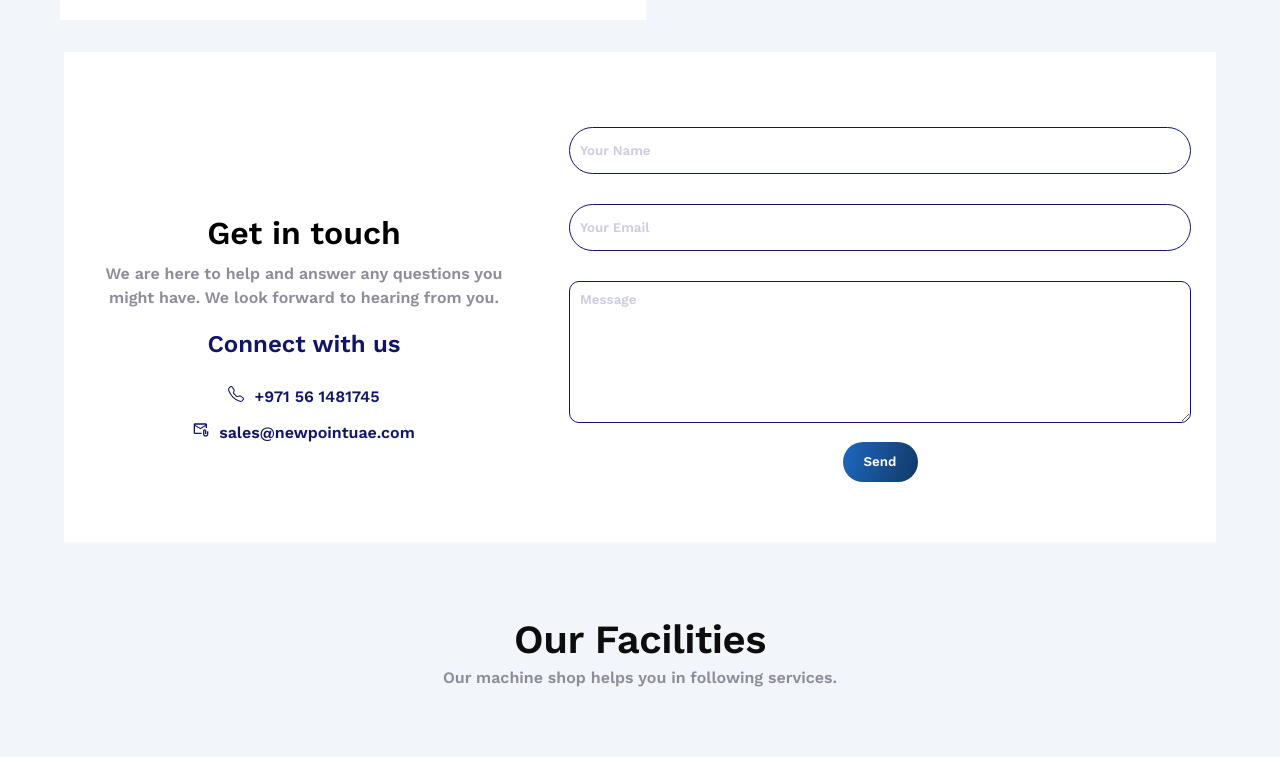
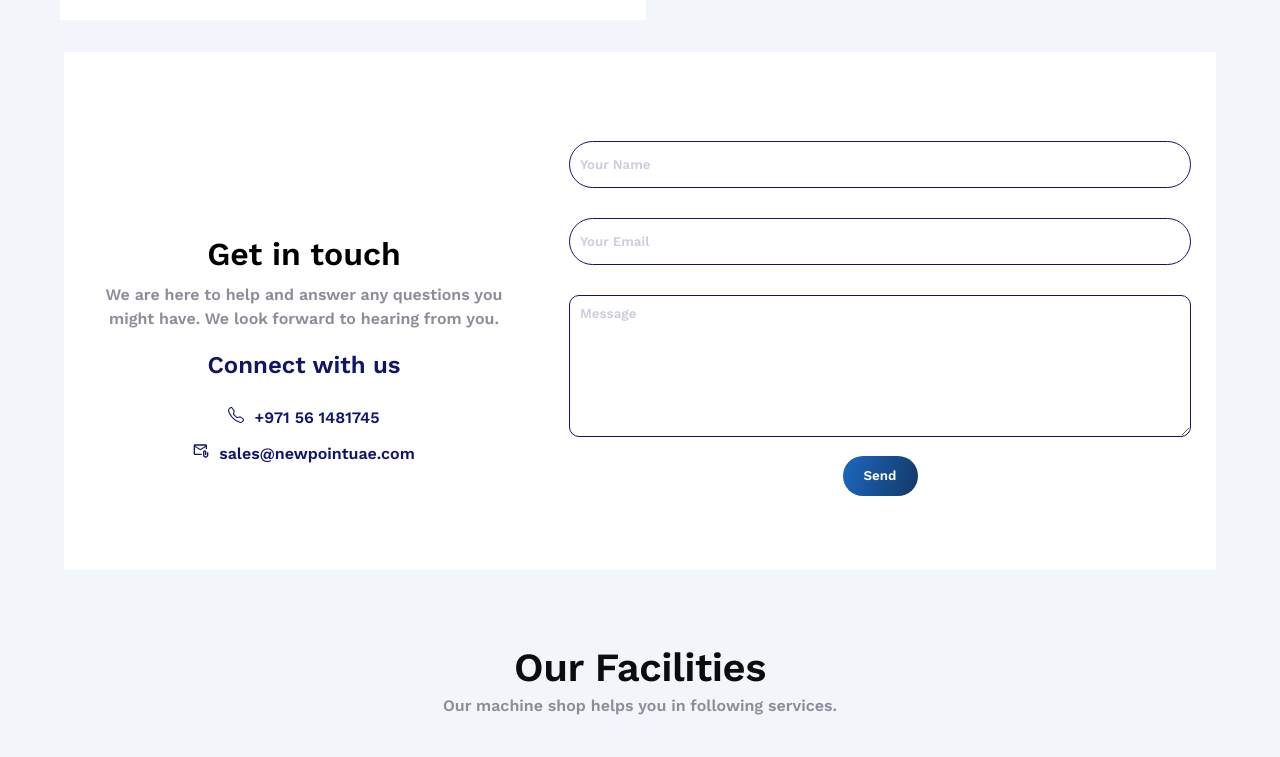
Before and after one commit to elaventa/newpointuae, a Gatsby site: page / in a window 1280 px wide. Shown: the part 1871-2628 px from the top of the page. Built offline with nearby package versions, Linux system fonts and the light colour scheme; Gatsby itself is replaced by a stand-in of ours.

Commit message:
contact form

```diff
--- a/src/components/Contact/Contact.scss
+++ b/src/components/Contact/Contact.scss
@@ -14,7 +14,7 @@
     background-color: white;
     }
     .col{
-        padding-top:50px;
+        padding-top:64px;
 
         flex: 30%;
         align-items: center;
@@ -59,7 +59,7 @@
 
         }
         .contact-form{
-            padding-bottom: 50px;
+            padding-bottom: 64px;
             form{
                 margin:10px;
                 .form-control{
```
